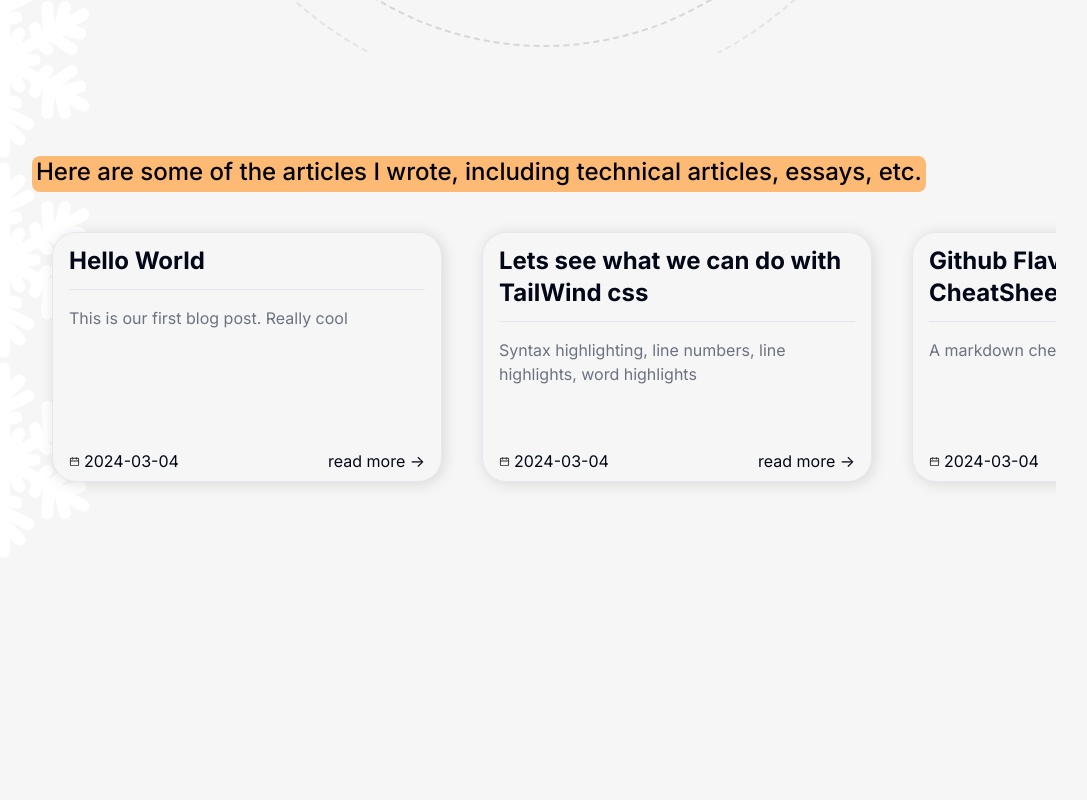
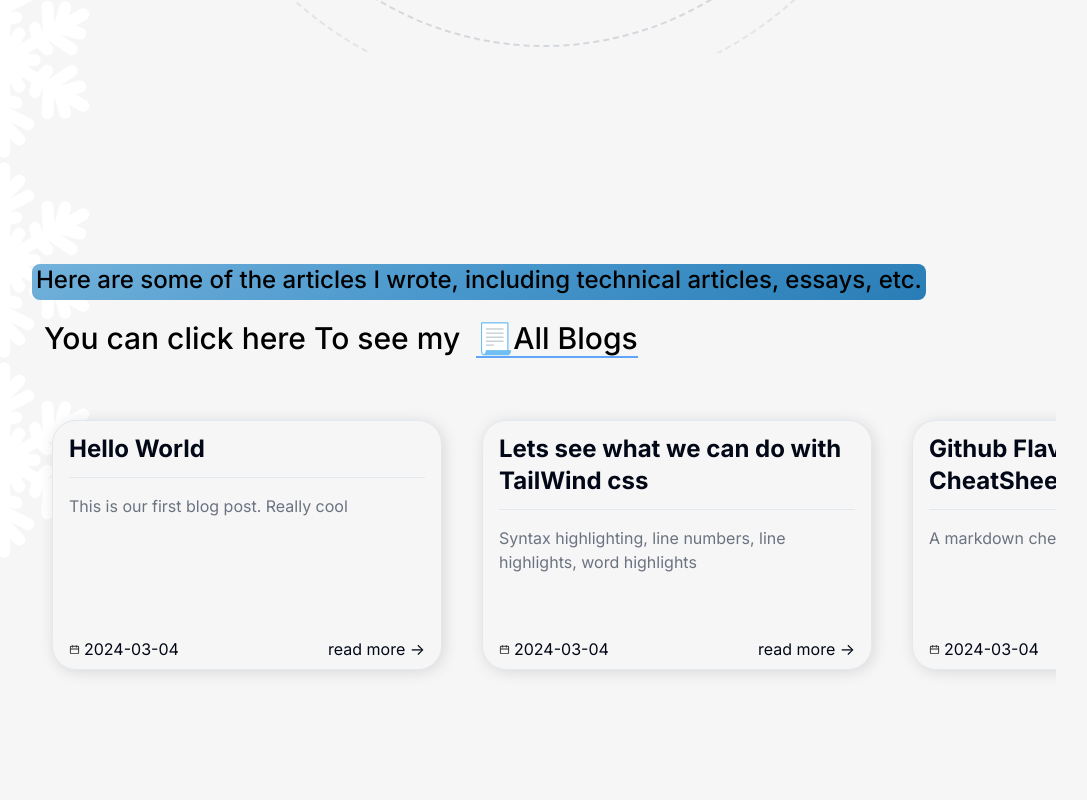
Before and after one commit to BenjaminWu-59/blog-benjamin59, a Next.js app: page / in a window 1280 px wide. Shown: the part 840-1640 px from the top of the page, without its empty margins (96-1183 px from the left). Built offline with nearby package versions, Linux system fonts and the light colour scheme; a web font is replaced by a local one.

Commit message:
blog route create

```diff
--- /dev/null
+++ b/app/blog/page.tsx
@@ -0,0 +1,10 @@
+
+const BlogPage = () =>{
+   return (
+     <>
+       <div>Blog Page</div>
+     </>
+   )
+}
+
+export default BlogPage
--- a/app/globals.css
+++ b/app/globals.css
@@ -44,6 +44,7 @@
       rgba(58, 105, 137, 1) 0%,
       rgba(9, 66, 87, 1) 100%
     );
+    --gredientBlue: linear-gradient(153deg, rgba(115,178,219,1) 0%, rgba(70,149,203,1) 52%, rgba(41,125,182,1) 100%);
   }
 
   .dark {
@@ -78,6 +79,7 @@
       rgba(58, 105, 137, 1) 0%,
       rgba(9, 66, 87, 1) 100%
     );
+    --gredientBlue: linear-gradient(153deg, rgba(115,178,219,1) 0%, rgba(70,149,203,1) 52%, rgba(41,125,182,1) 100%);
   }
 }
 
--- a/app/page.tsx
+++ b/app/page.tsx
@@ -25,10 +25,18 @@ const Home: React.FC = () => {
         <PersonalCard />
       </ section>
 
-     <section id="blogs" className="px-4 lg:px-16 xl:px-32 2xl:px-44 pt-[20px] pb-[200px]">
-        <p className="relative inline-block text-2xl font-medium pb-1 px-1 rounded-lg bg-gradient-to-r from-orange-300 to-orange-300 text-black dark:text-white">
+      <section id="blogs" className="px-4 lg:px-16 xl:px-32 2xl:px-44 py-32">
+        <p className="relative inline-block text-2xl font-medium pb-1 px-1 rounded-lg  gredientBlue text-black dark:text-white">
           Here are some of the articles I wrote, including technical articles, essays, etc.
         </p>
+        <div className="px-2 py-5">
+          <p className="inline-block text-3xl font-medium pb-1 px-1 rounded-lg text-black dark:text-white">
+            You can click here To see my &nbsp;
+            <a href="/blog" className="border-b-2 border-blue-400">
+              📃All Blogs
+            </a>
+          </p>
+        </div>
         <BolgList items={testArticleData} />
       </section>
 
--- a/components/TopNav.tsx
+++ b/components/TopNav.tsx
@@ -15,7 +15,7 @@ const MainNav = ()=> {
         <span className="text-3xl font-zain font-bold text-foreground/80">{siteConfig.name}</span>
       </Link>
       <Link
-        href="#blogs"
+        href="/#blogs"
         className={cn(
           "text-lg font-medium transition-colors hover:text-primary hidden sm:inline-block",
           pathname === "/blog" ? "text-foreground" : "text-foreground/60"
@@ -24,7 +24,7 @@ const MainNav = ()=> {
         Blogs
       </Link>
       <Link
-        href="#skills"
+        href="/#skills"
         className={cn(
           "text-lg font-medium transition-colors hover:text-primary hidden sm:inline-block",
           pathname === "/about" ? "text-foreground" : "text-foreground/60"
@@ -33,7 +33,7 @@ const MainNav = ()=> {
         Skills
       </Link>
       <Link
-        href="#projects"
+        href="/#projects"
         className={cn(
           "text-lg font-medium transition-colors hover:text-primary hidden sm:inline-block",
           pathname === "/about" ? "text-foreground" : "text-foreground/60"
@@ -42,7 +42,7 @@ const MainNav = ()=> {
         Projects
       </Link>
       <Link
-        href="#fitness"
+        href="/#fitness"
         className={cn(
           "text-lg font-medium transition-colors hover:text-primary hidden sm:inline-block",
           pathname === "/about" ? "text-foreground" : "text-foreground/60"
--- a/tailwind.config.ts
+++ b/tailwind.config.ts
@@ -120,6 +120,9 @@ const config = {
         },
         '.gredientGray': {
           background: 'var(--gredientGray)'
+        },
+        '.gredientBlue': {
+          background: 'var(--gredientBlue)'
         }
       });
     },
```
Lines whose indentation alone changed are shown as unchanged.
